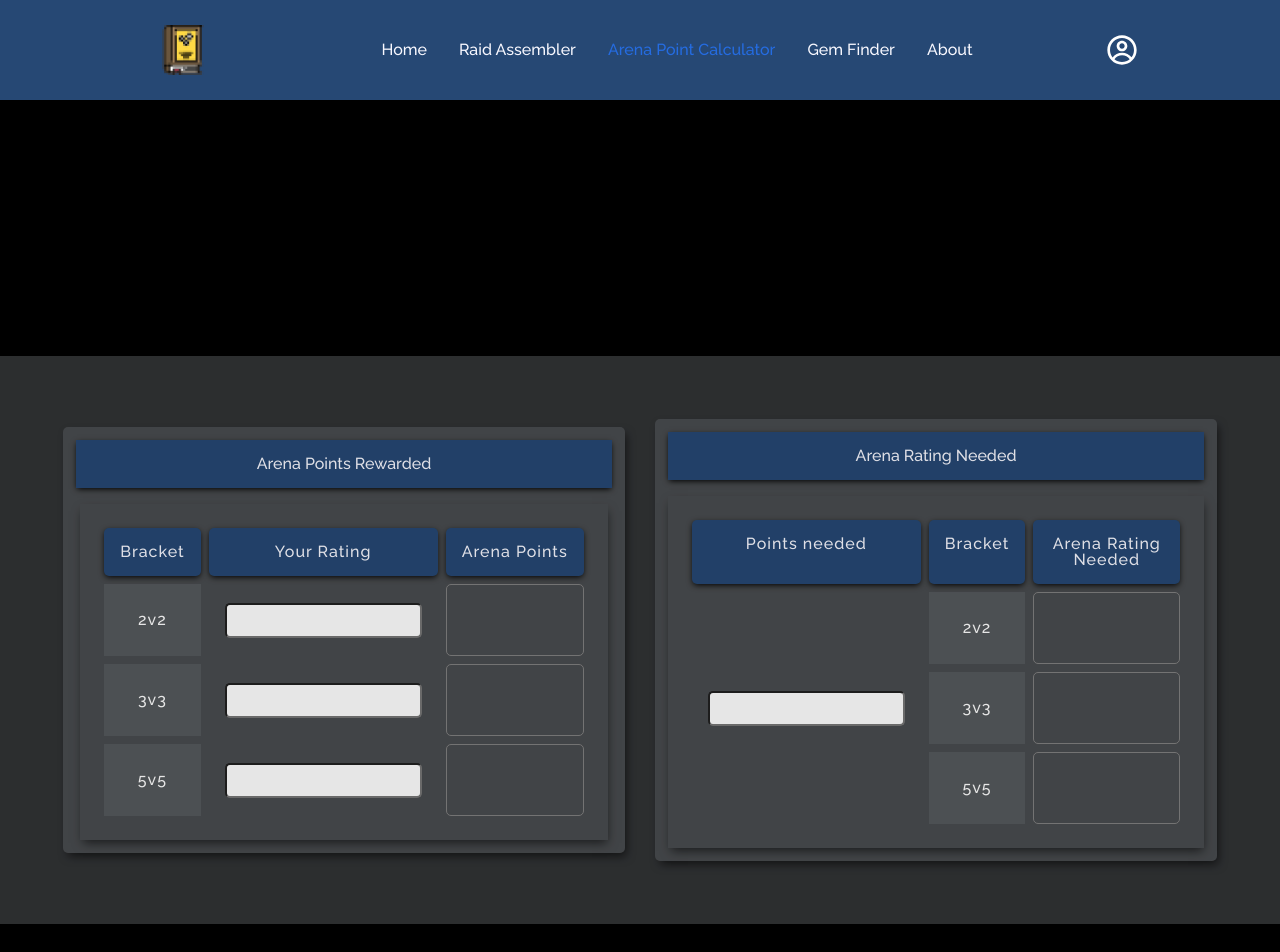
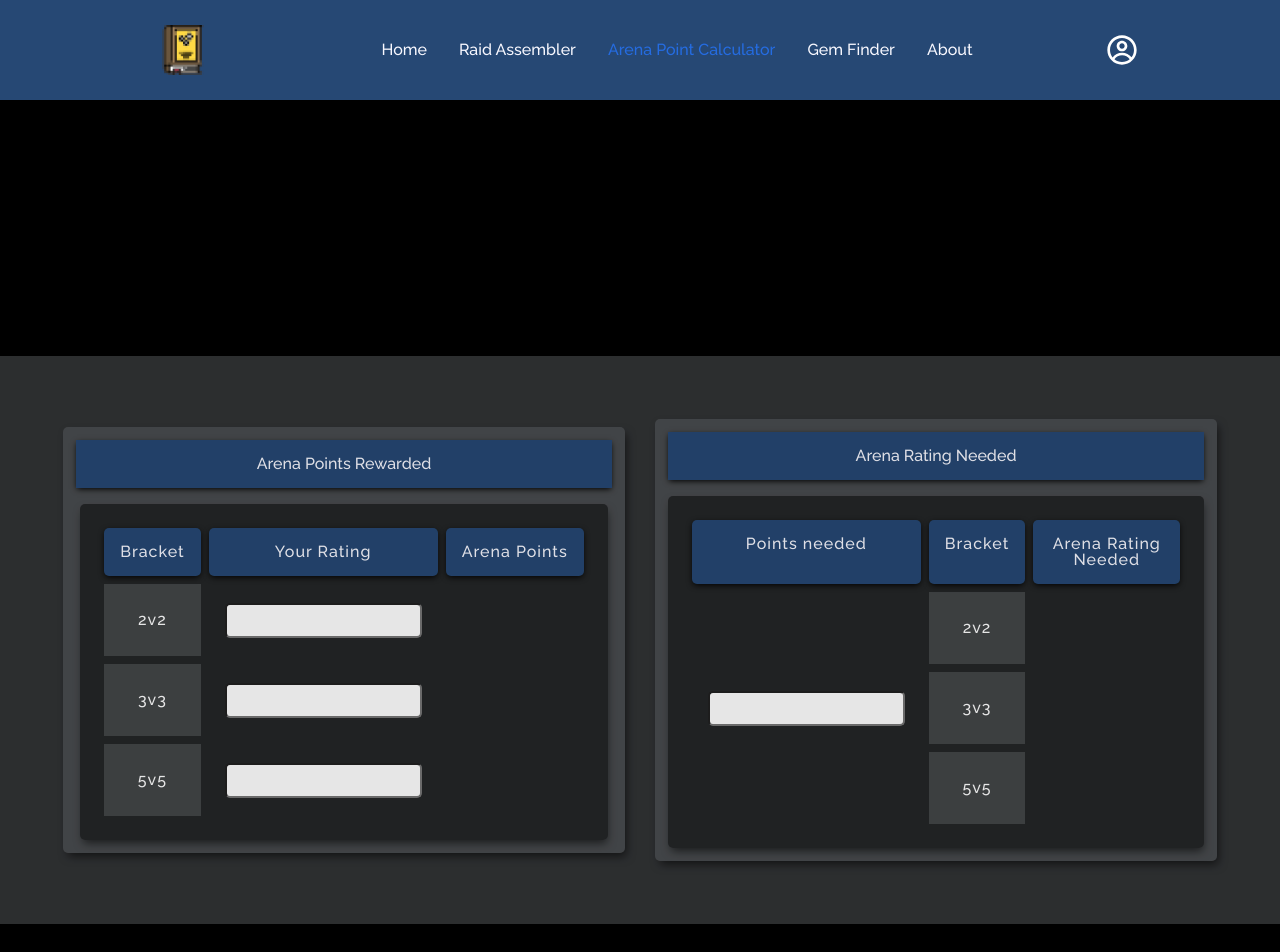
Before and after one commit to MarcusMohns/Codex-Online, a React (Create React App) app: page /arenapointcalculator in a window 1280 px wide. Shown: the top 952 px of the page. Built offline with nearby package versions, Linux system fonts and the light colour scheme.

Commit message:
ap calc styled, added color

```diff
--- a/src/components.js
+++ b/src/components.js
@@ -1,5 +1,6 @@
 const COLORS = {
   blackText: "rgba(0, 0, 0, 1)",
+  fadedBlack: "rgba(0, 0, 0, 0.5)",
   greyText: "rgba(102, 102, 102, 1)",
   lightText: "#CEDDEC",
   offWhite: "rgba(248, 248, 255, 1)",
--- a/src/components/styles/ArenaPointCalculator.styled.js
+++ b/src/components/styles/ArenaPointCalculator.styled.js
@@ -39,7 +39,7 @@ export const ArenaContainer = styled.section`
   padding: 0.8rem;
   margin: 15px;
   box-shadow: 3px 5px 10px -2px rgba(0, 0, 0, 0.6);
-  flex: 1 0 40%;
+  flex: 1 0 35%;
 
   h2 {
     display: flex;
@@ -57,12 +57,13 @@ export const ArenaContainer = styled.section`
   table {
     letter-spacing: 1px;
     border-spacing: 0.5rem;
+    border-radius: 5px;
+    background-color: ${COLORS.fadedBlack};
 
     .results {
       color: ${COLORS.goldHighlight};
       font-size: 1.3rem;
       height: 100%;
-      border: 1px solid grey;
       border-radius: 5px;
     }
 
```
